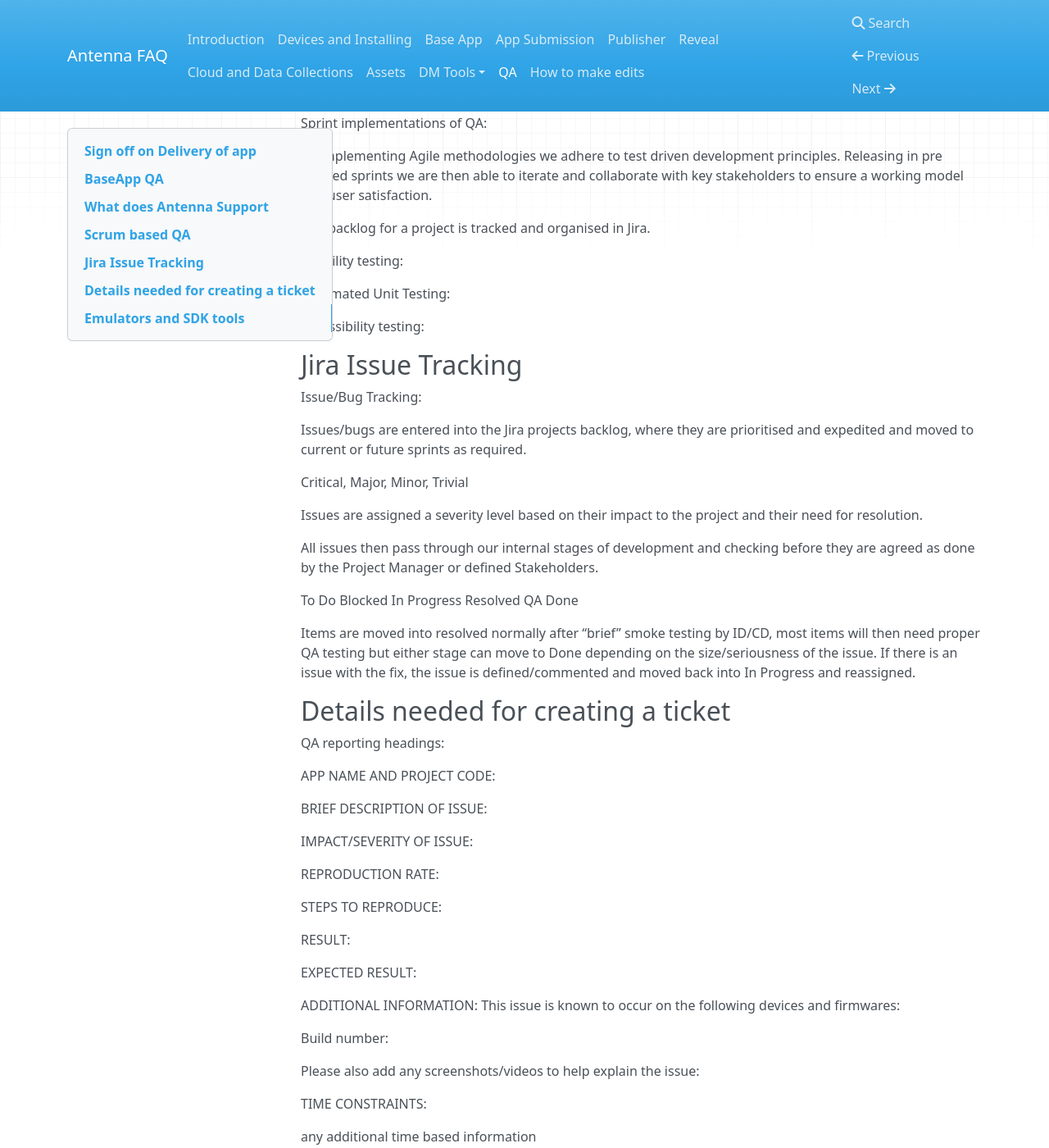
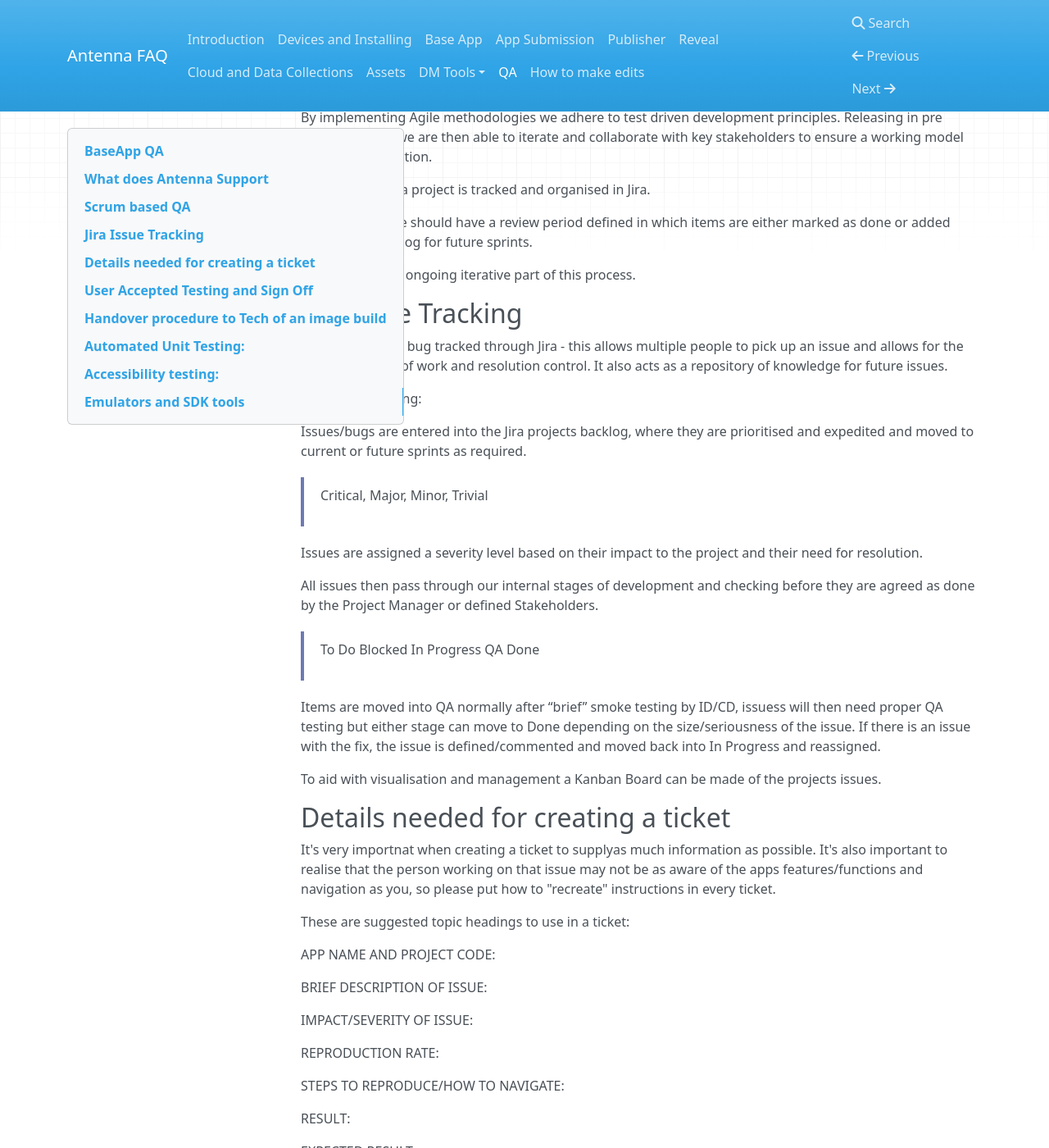
Before and after one commit to denovo/Antenna-faq, an MkDocs documentation site: the page built from docs/qa.md, in a window 1280 px wide and 1400 px high, scrolled down 1204 px. Shown: the whole window at 82% size. Built offline with MkDocs 1.6.1, drawn with Linux system fonts in a browser that asks for light colours; nearby versions of some CDN libraries; old or Windows-style settings are respelled for this version of MkDocs; some of the changed text lies outside the part shown.

Commit message:
Updated qa.md

```diff
--- a/docs/qa.md
+++ b/docs/qa.md
@@ -1,11 +1,8 @@
-##Sign off on Delivery of app
-
-
 
 
 ##BaseApp QA
 
-Testology QA results and sign off to be includeded here:
+Testology QA results and sign off to be included here: Eamon Kerrigan
 
 ##What does Antenna Support
 
@@ -42,32 +39,41 @@
 
 Our backlog for a project is tracked and organised in Jira.
 
-Usability testing:
+Every sprint cycle should have a review period defined in which items are either marked as done or added back to the backlog for future sprints.
 
-Automated Unit Testing:
+QA should be an ongoing iterative part of this process.
 
-Accessibility testing:
 
 ##Jira Issue Tracking
+
+Issues should be bug tracked through Jira - this allows multiple people to pick up an issue and allows for the correct tracking of work and resolution control. It also acts as a repository of knowledge for future issues.
 
 
 Issue/Bug Tracking:
 
 Issues/bugs are entered into the Jira projects backlog, where they are prioritised and expedited and moved to current or future sprints as required.
 
-Critical, Major, Minor, Trivial
+>Critical, Major, Minor, Trivial
 
 Issues are assigned a severity level based on their impact to the project and their need for resolution.
 
 All issues then pass through our internal stages of development and checking before they are agreed as done by the Project Manager or defined Stakeholders.
 
-To Do Blocked In Progress Resolved QA Done
+>To Do	 Blocked	 In Progress	 QA		 Done
 
-Items are moved into resolved normally after “brief” smoke testing by ID/CD, most items will then need proper QA testing but either stage can move to Done depending on the size/seriousness of the issue. If there is an issue with the fix, the issue is defined/commented and moved back into In Progress and reassigned.
+Items are moved into QA normally after “brief” smoke testing by ID/CD, issuess will then need proper QA testing but either stage can move to Done depending on the size/seriousness of the issue. If there is an issue with the fix, the issue is defined/commented and moved back into In Progress and reassigned.
+
+To aid with visualisation and management a Kanban Board can be made of the projects issues.
+
 
 ##Details needed for creating a ticket
 
-QA reporting headings:
+It's very importnat when creating a ticket to supplyas much information as possible.
+It's also important to realise that the person working on that issue may not be as aware of the apps features/functions and navigation as you, so please put how to "recreate" instructions in every ticket.
+
+These are suggested topic headings to use in a ticket:
+
+
 
 APP NAME AND PROJECT CODE:
 
@@ -81,7 +87,7 @@
 REPRODUCTION RATE:
 
 
-STEPS TO REPRODUCE:
+STEPS TO REPRODUCE/HOW TO NAVIGATE:
 
 RESULT:
 
@@ -100,12 +106,41 @@
 
 any additional time based information
 
+See also the Jira Section of this FAQ
+
+-----
+
+
+##User Accepted Testing and Sign Off
+
+Being defined with JR/TG et al as of 4/7/2016
+
+---
+
+##Handover procedure to Tech of an image build
+
+Being defined with JR/TG et al as of 4/7/2016
+
+----
+
+
+##Automated Unit Testing:
+
+
+---
+
+##Accessibility testing:
+
+
+----
+
 
 ##Emulators and SDK tools
 
 
 **Eachscape Inspector
 
+[Inspector](http://support.eachscape.com/customer/portal/articles/513429-the-inspector)
 
 ----
 
```
